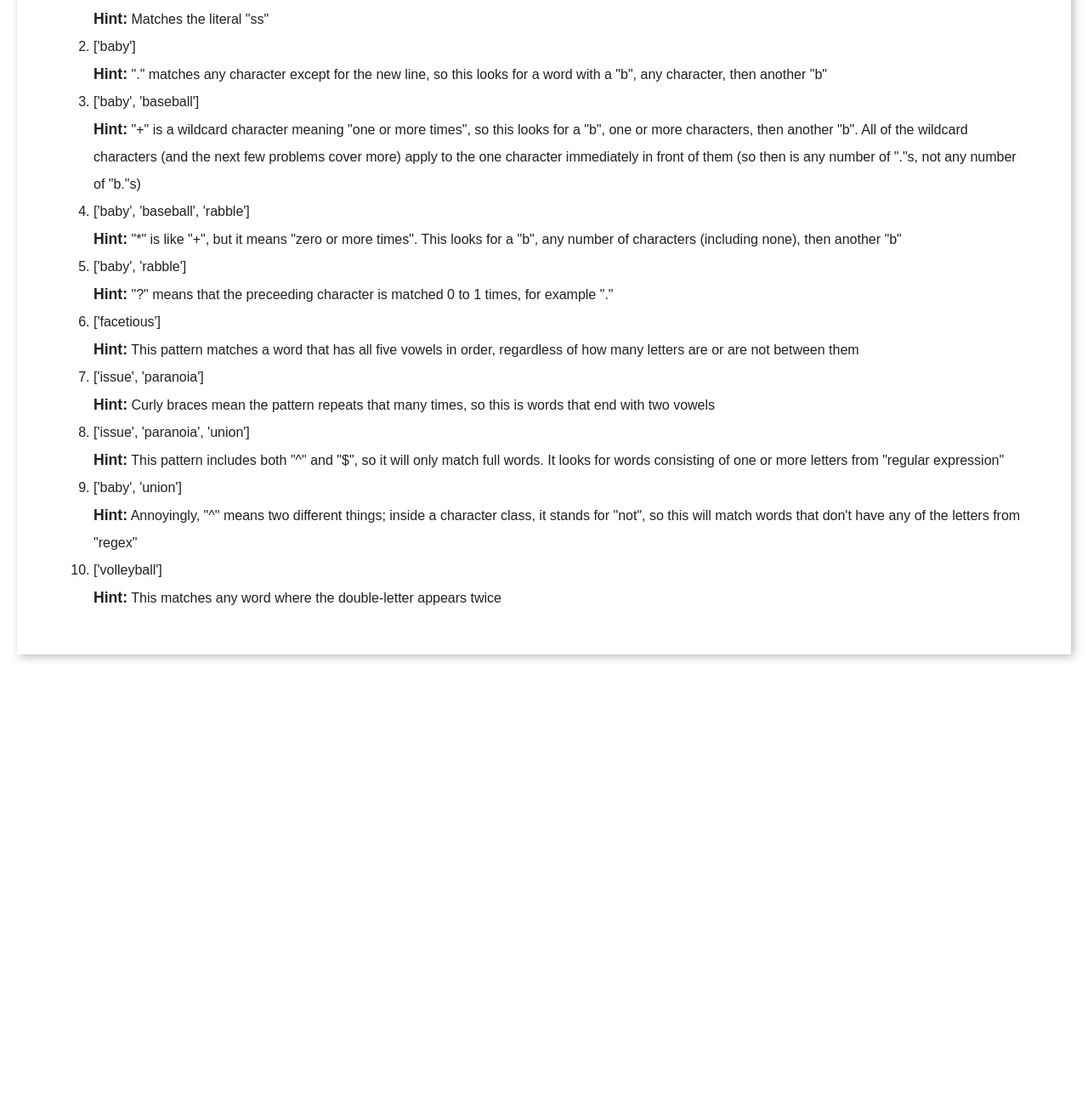
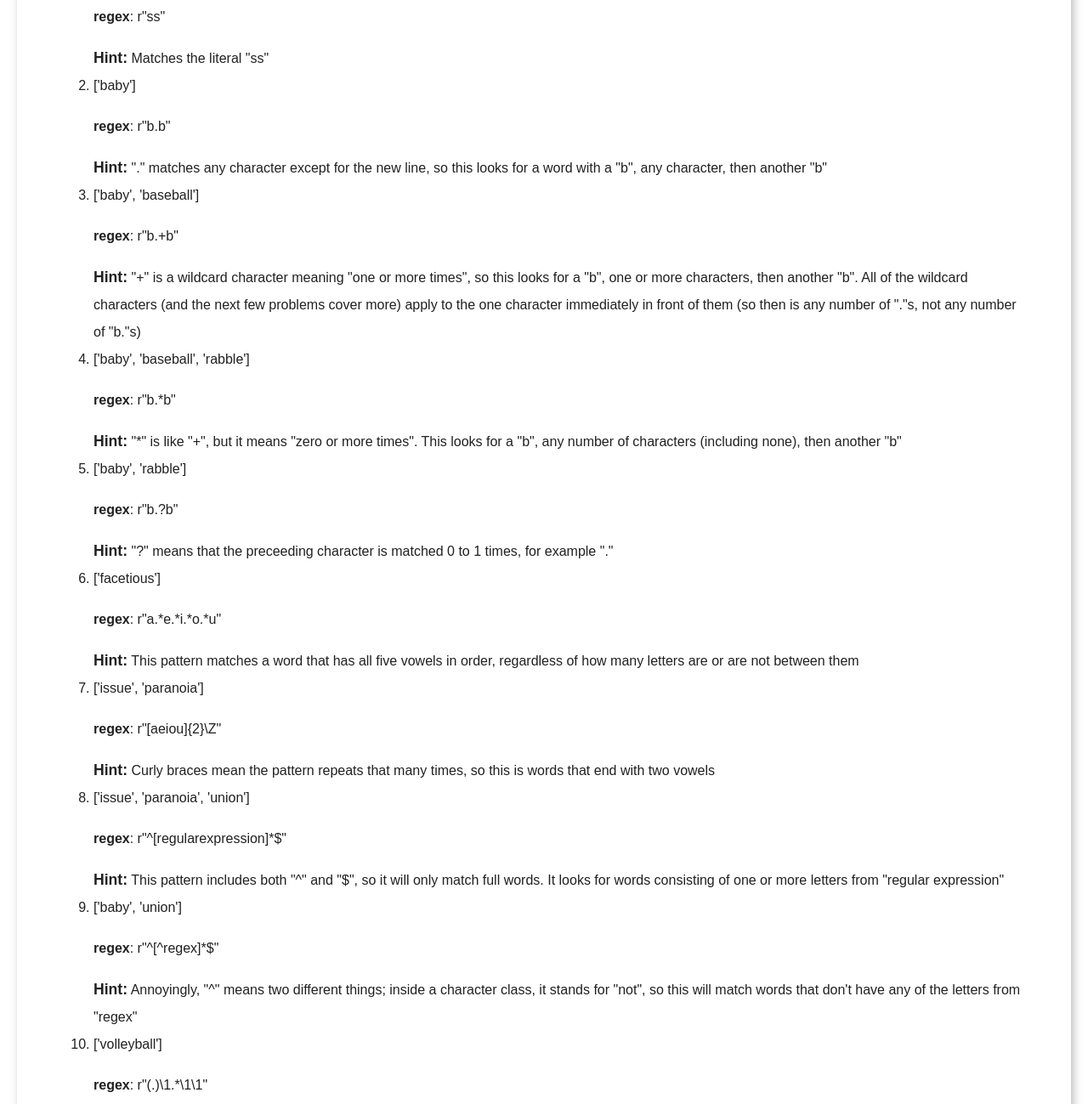
Before and after one commit to dancinturtle/regex_challenge, a plain HTML site: page regex_challenge/index.html in a window 1280 px wide. Shown: the part 1601-2900 px from the top of the page at 85% size. Before the commit the page ends 2391 px from the top, so only its background shows below. Drawn offline with Linux system fonts and the light colour scheme.

Commit message:
added regex solutions, Grant and Ryan

```diff
--- a/regex_challenge/index.html
+++ b/regex_challenge/index.html
@@ -1,4 +1,4 @@
-atom <!DOCTYPE html>
+<!DOCTYPE html>
 <html>
   <head>
     <meta charset="utf-8">
@@ -59,24 +59,54 @@ atom <!DOCTYPE html>
         <p>Write regular expressions that will produce the following output, and use the above code to test your regex:</p>
         <ol>
           <li>['issue', 'mattress', 'obsessive']</li>
+            <p>
+                <b>regex</b>: r"ss"
+            </p>
             <span><span class="emph">Hint:</span> Matches the literal "ss"</span>
           <li>['baby']</li>
+          <p>
+              <b>regex</b>: r"b.b"
+          </p>
           <span><span class="emph">Hint:</span> "." matches any character except for the new line, so this looks for a word with a "b", any character, then another "b"</span>
           <li>['baby', 'baseball']</li>
+          <p>
+              <b>regex</b>: r"b.+b"
+          </p>
           <span><span class="emph">Hint:</span> "+" is a wildcard character meaning "one or more times", so this looks for a "b", one or more characters, then another "b".  All of the wildcard characters (and the next few problems cover more) apply to the one character immediately in front of them (so then is any number of "."s, not any number of "b."s)</span>
           <li>['baby', 'baseball', 'rabble']</li>
+          <p>
+              <b>regex</b>: r"b.*b"
+          </p>
           <span><span class="emph">Hint:</span> "*" is like "+", but it means "zero or more times".  This looks for a "b", any number of characters (including none), then another "b"</span>
           <li>['baby', 'rabble']</li>
+          <p>
+              <b>regex</b>: r"b.?b"
+          </p>
           <span><span class="emph">Hint:</span> "?" means that the preceeding character is matched 0 to 1 times, for example "."</span>
           <li>['facetious']</li>
+          <p>
+              <b>regex</b>: r"a.*e.*i.*o.*u"
+          </p>
           <span><span class="emph">Hint:</span> This pattern matches a word that has all five vowels in order, regardless of how many letters are or are not between them</span>
           <li>['issue', 'paranoia']</li>
+          <p>
+              <b>regex</b>: r"[aeiou]{2}\Z"
+          </p>
           <span><span class="emph">Hint:</span> Curly braces mean the pattern repeats that many times, so this is words that end with two vowels</span>
           <li>['issue', 'paranoia', 'union']</li>
+          <p>
+              <b>regex</b>: r"^[regularexpression]*$"
+          </p>
           <span><span class="emph">Hint:</span> This pattern includes both "^" and "$", so it will only match full words.  It looks for words consisting of one or more letters from "regular expression"</span>
           <li>['baby', 'union']</li>
+          <p>
+              <b>regex</b>: r"^[^regex]*$"
+          </p>
           <span><span class="emph">Hint:</span> Annoyingly, "^" means two different things; inside a character class, it stands for "not", so this will match words that don't have any of the letters from "regex"</span>
           <li>['volleyball']</li>
+          <p>
+              <b>regex</b>: r"(.)\1.*\1\1"
+          </p>
           <span><span class="emph">Hint:</span> This matches any word where the double-letter appears twice</span>
         </ol>
       </div>
```
Also changed, not shown: 2 other files.
